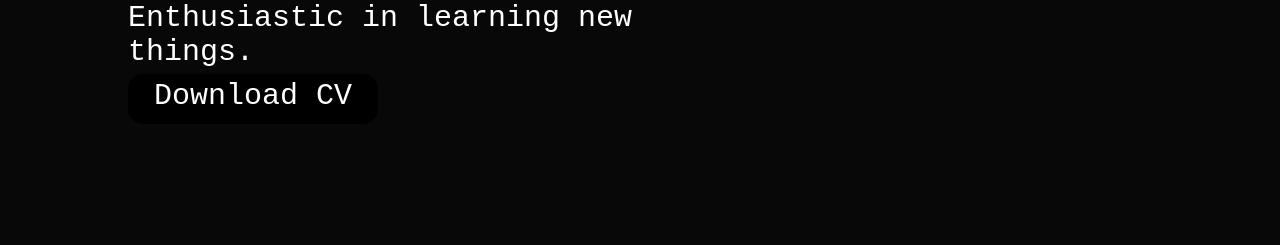
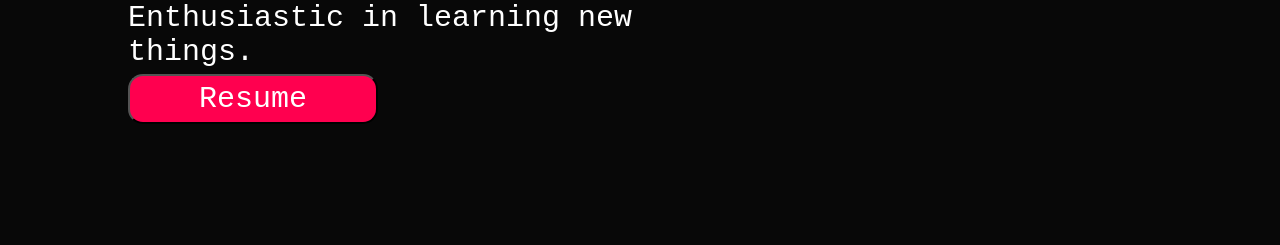
Before and after one commit to abhishekyalla0709/abhishekyalla0709.github.io, a plain HTML site: page index.html in a window 1280 px wide. Shown: the part 555-800 px from the top of the page. Drawn offline with nearby package versions, Linux system fonts and the light colour scheme.

Commit message:
change 12

```diff
--- a/index.html
+++ b/index.html
@@ -61,7 +61,8 @@
                   <h1 >Hi,I'm <span class="type"> Abhishek</span> <br>Yalla from Vizag, Andhra Pradesh.</h1>
         <p>A Java Backend Developer with specialization in Java, Spring Boot, SQL and Hybernate.<br/>Enthusiastic in learning new things.
         </p>
-        <a id="resume-button-2" onclick="resume()" href="files\Abhishek_Yalla_Resume (1).pdf" download="ABHI-RESUME-DOWNLOAD" target="_blank" style="font-size: 30px;">Download CV</a>
+        <button id="resume-button-2" onclick="resume()"><a id="resume-link-2" href="files\Abhishek_Yalla_Resume (1).pdf" download="ABHI-RESUME-DOWNLOAD" target="_blank" style="font-size: 30px; color: white;">Resume</a></button>
+
 
 
                 </div>
--- a/style.css
+++ b/style.css
@@ -458,7 +458,7 @@ form .btn2 {
     display: block;
     height: 50px;
     width: 250px;
-    background:black;
+    background: #ff004f;
     text-align: center;
     padding: 5px 10px;
     /* position: absolute; */
```
